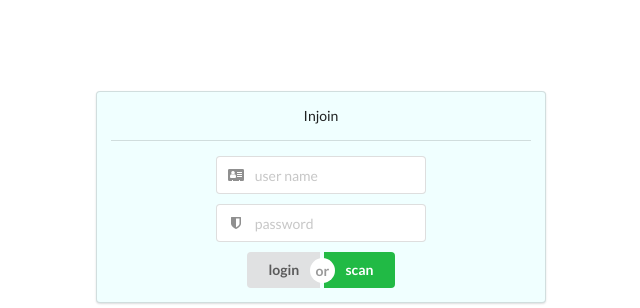
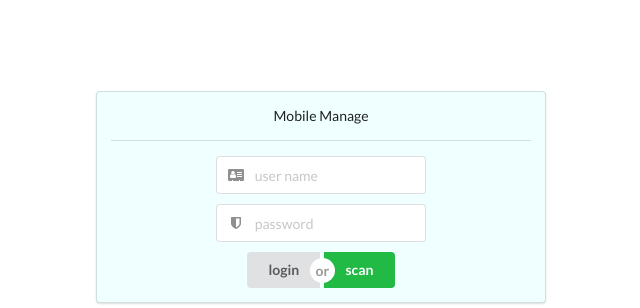
Before and after one commit to julicool/ScriptMG, a Django app: page /login in a window 1280 px wide. Shown: the part 159-467 px from the top of the page, without its empty margins (319-959 px from the left). Run offline with Django 3.2, Linux system fonts and the light colour scheme.

Commit message:
更改标题

```diff
--- a/auto/templates/auto/login.html
+++ b/auto/templates/auto/login.html
@@ -36,7 +36,7 @@
             <div class="sides">
                 <div class="side active">
                     <div class="ui segment" style="background-color: #F0FFFF; width: 450px;">
-                        <div class="header">Injoin</div>
+                        <div class="header">Mobile Manage</div>
                         <div class="ui divider"></div>
                         <div class="content">
                             <div class="ui left icon input" id="un">
```
